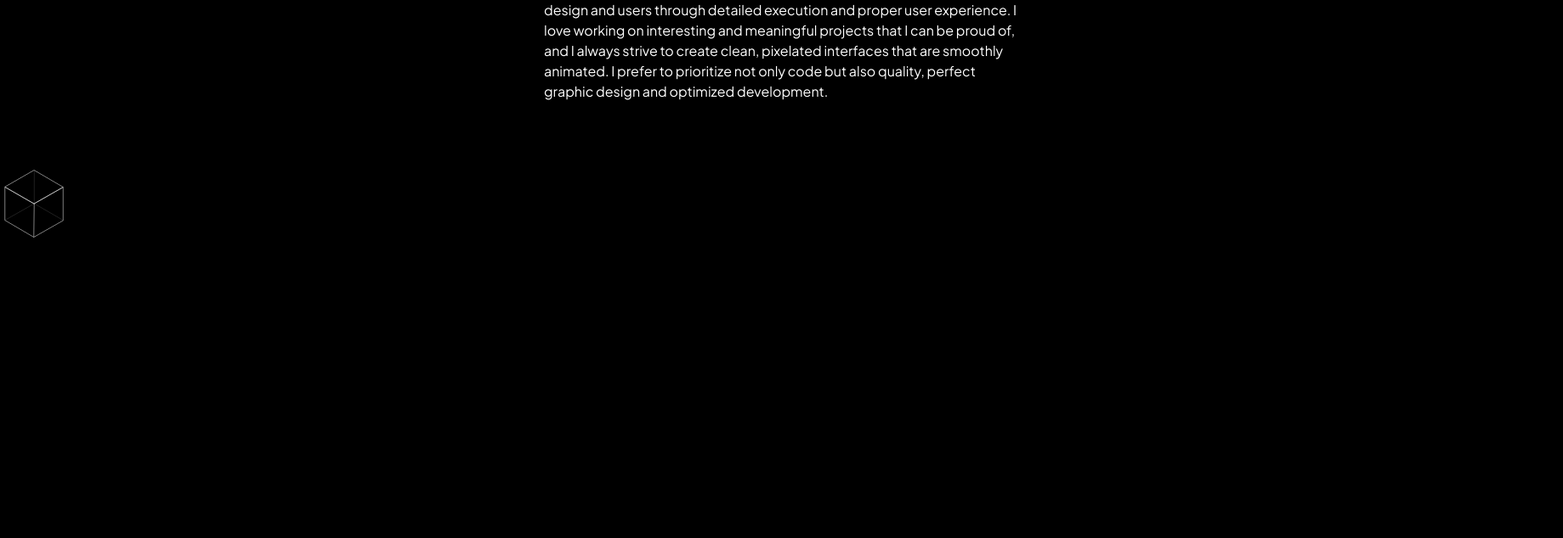
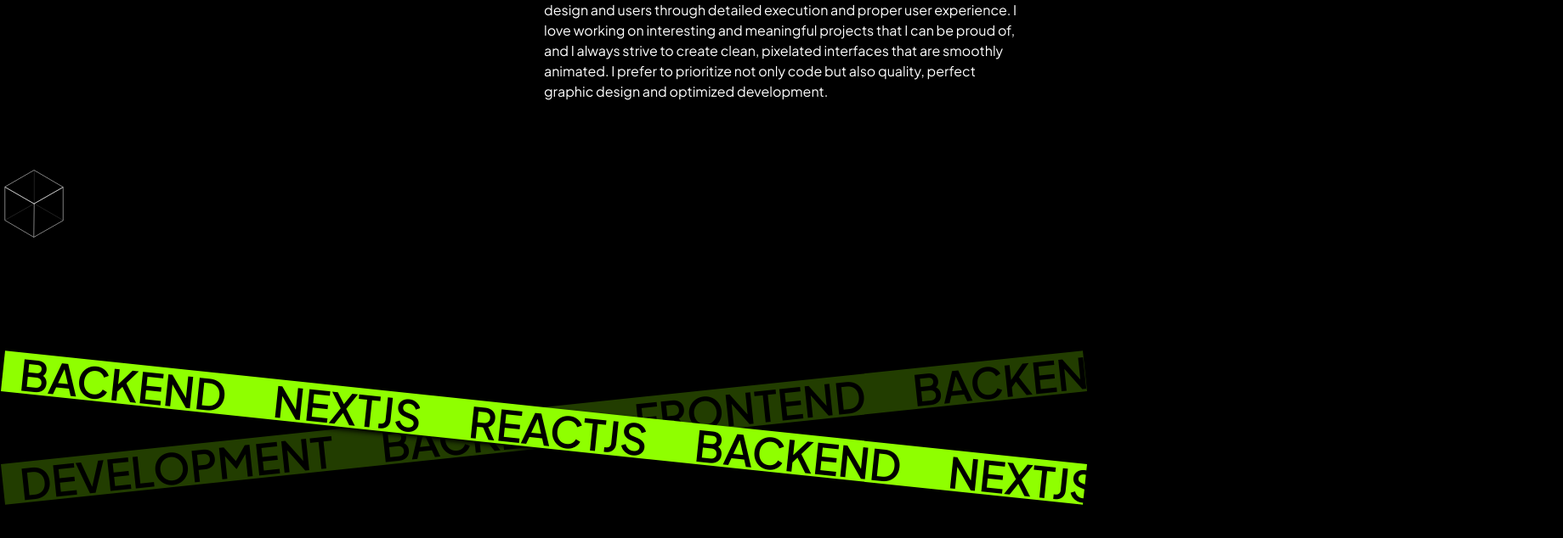
Before and after one commit to n2n0n00/portfolio_v2, a React (Vite) app: page / in a window 1280 px wide. Shown: the part 1530-2164 px from the top of the page at 85% size, 1839 px wide, since content can reach past the window. Before the commit the page ends 1882 px from the top, so only its background shows below. Built offline with nearby package versions, Linux system fonts and the light colour scheme.

Commit message:
banner done

```diff
--- a/src/App.jsx
+++ b/src/App.jsx
@@ -1,3 +1,4 @@
+import Banner from "./components/Banner";
 import "./index.css";
 import { About, Projects, Services, Home, Footer } from "./pages/index";
 
@@ -6,6 +7,7 @@
     <div>
       <Home />
       <About />
+      <Banner />
       <Services />
       <Projects />
       <Footer />
--- /dev/null
+++ b/src/components/Banner.jsx
@@ -0,0 +1,26 @@
+import React from "react";
+
+const Banner = () => {
+  return (
+    <div className="relative w-full my-[200px]">
+      <div className="absolute inset-0 back_green_banner">
+        <p className="banner m-5">DEVELOPMENT</p>
+        <p className="banner m-5">BACKEND</p>
+        <p className="banner m-5">FRONTEND</p>
+        <p className="banner m-5">BACKEND</p>
+        <p className="banner m-5">NEXTJS</p>
+      </div>
+      <div className="absolute inset-0 front_green_banner">
+        <p className="banner m-5">BACKEND</p>
+        <p className="banner m-5">NEXTJS</p>
+        <p className="banner m-5">REACTJS</p>
+        <p className="banner m-5">BACKEND</p>
+        <p className="banner m-5">NEXTJS</p>
+        <p className="banner m-5">BACKEND</p>
+        <p className="banner m-5">DESIGN</p>
+      </div>
+    </div>
+  );
+};
+
+export default Banner;
--- a/src/index.css
+++ b/src/index.css
@@ -12,6 +12,10 @@
 @layer utilities {
   .display {
     @apply font-medium text-[180px] tracking-[-1%] max-lg:text-[100px] max-md:text-[80px] max-sm:text-[50px];
+  }
+
+  .banner {
+    @apply text-[50px] font-semibold;
   }
 
   .h1 {
@@ -83,11 +87,11 @@
   }
 
   .front_green_banner {
-    @apply flex w-full py-[24px] items-center gap-[16px] origin-center rotate-6 bg-[#8fff00] shadow-md shadow-black;
+    @apply flex w-full py-[24px] items-center gap-[16px] bg-[#8fff00] shadow-md shadow-black transform rotate-[6deg];
   }
 
   .back_green_banner {
-    @apply flex w-full py-[24px] items-center gap-[16px] origin-center rotate-[-6deg] bg-[#223D00] shadow-md shadow-black;
+    @apply flex w-full py-[24px] items-center gap-[16px] bg-[#223D00] shadow-md shadow-black transform rotate-[-6deg];
   }
 
   .home_bg {
```
